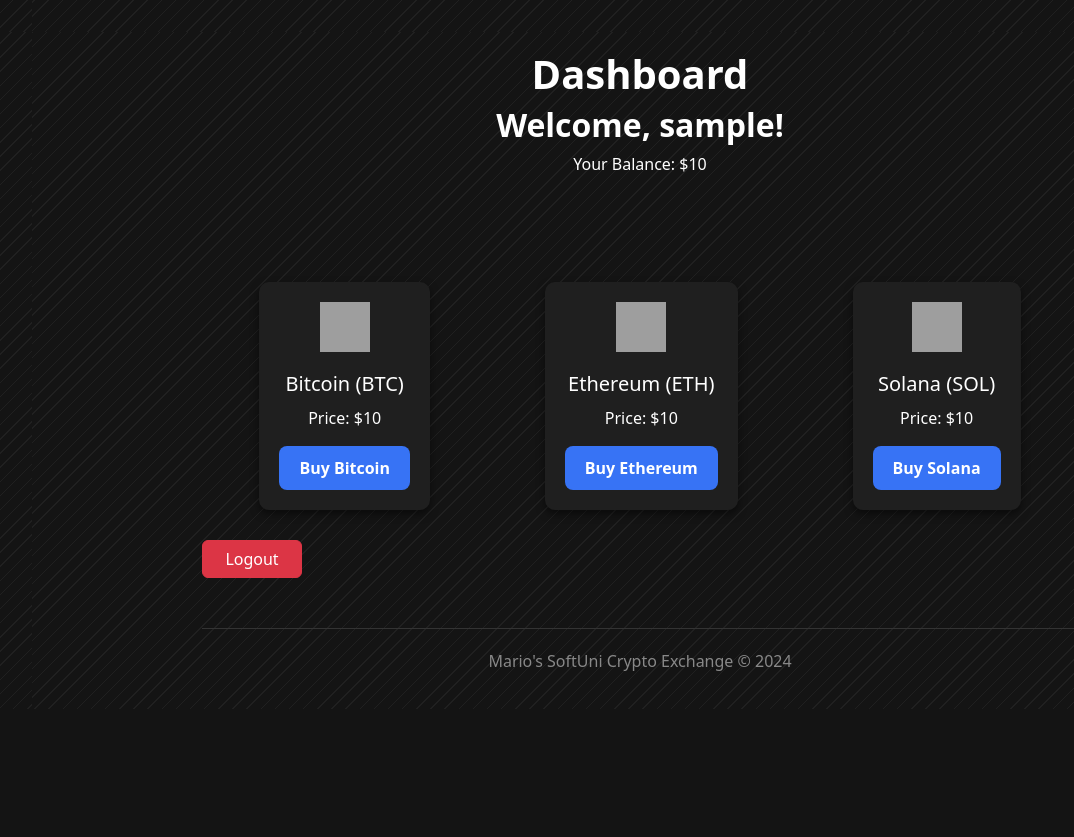
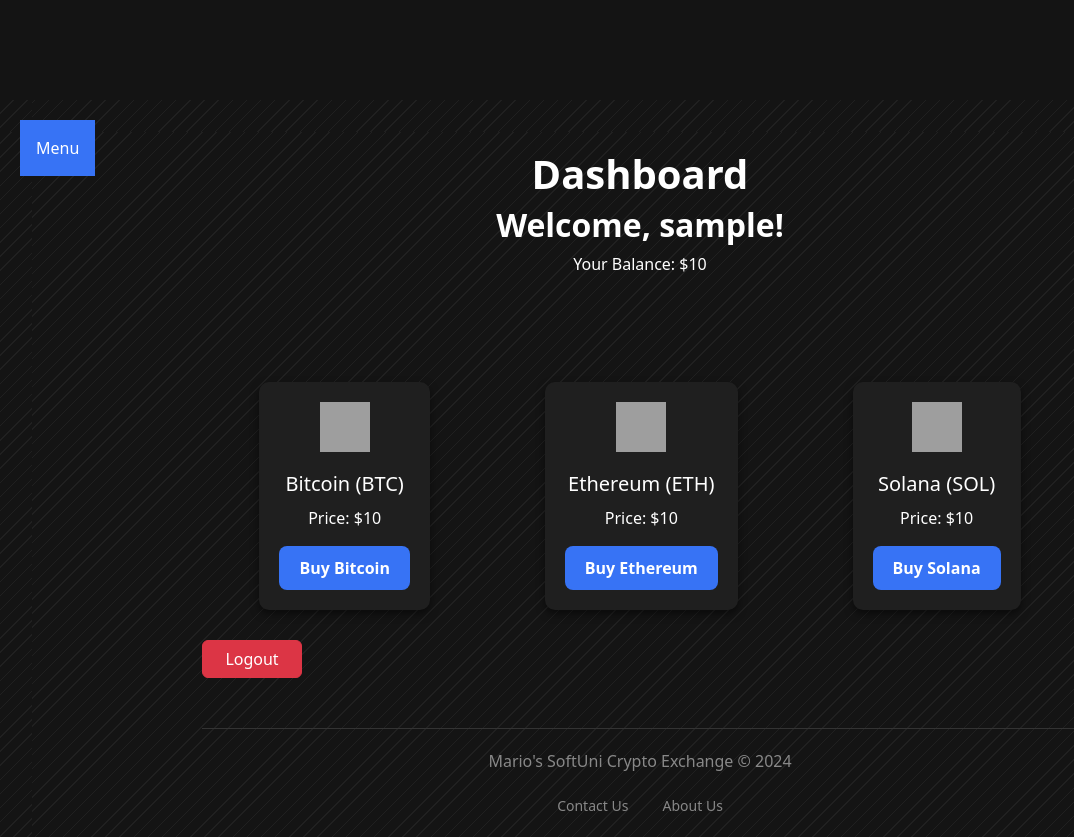
Before and after one commit to Mario8802/crypto_exchange, a Django app: template accounts/templates/accounts/dashboard.html in a window 1280 px wide. Shown: the whole page, without its empty margins (0-1074 px from the left). Before the commit the page ends 671 px from the top, so only its background shows below. Run offline with Django 5.2, Linux system fonts and the light colour scheme; a user stored in the database is signed in; tables that the repository leaves empty hold one stand-in row (values such as "Sample post"); the template is opened without the code that fills it: most values are stand-ins (such as "Sample title", 1, 10 or a date in 2020); grey boxes are pictures that could not be loaded.

Commit message:
Update dashboard.html

```diff
--- a/accounts/templates/accounts/dashboard.html
+++ b/accounts/templates/accounts/dashboard.html
@@ -13,7 +13,7 @@
             position: relative;
         }
 
-        /* Background moving lines */
+        /* Background dynamic lines */
         .background-lines {
             position: absolute;
             top: 0;
@@ -40,8 +40,54 @@
             }
         }
 
+        /* Top Left Dropdown */
+        .dropdown {
+            position: absolute;
+            top: 20px;
+            left: 20px;
+        }
+
+        .dropdown-content {
+            display: none;
+            position: absolute;
+            background-color: #1f1f1f;
+            min-width: 160px;
+            box-shadow: 0px 8px 16px rgba(0, 0, 0, 0.5);
+            z-index: 1;
+        }
+
+        .dropdown-content a {
+            color: white;
+            padding: 12px 16px;
+            text-decoration: none;
+            display: block;
+        }
+
+        .dropdown-content a:hover {
+            background-color: #3773f5;
+        }
+
+        .dropdown:hover .dropdown-content {
+            display: block;
+        }
+
+        .dropdown:hover .dropbtn {
+            background-color: #2851a3;
+        }
+
+        .dropbtn {
+            background-color: #3773f5;
+            color: white;
+            padding: 16px;
+            font-size: 16px;
+            border: none;
+            cursor: pointer;
+        }
+
+        /* Dashboard styles */
         .container {
             max-width: 900px;
+            margin-top: 100px; /* Adjusted for the menu at the top */
         }
 
         .dashboard-header {
@@ -50,7 +96,8 @@
             color: #ffffff;
         }
 
-        h1, h2 {
+        h1,
+        h2 {
             font-weight: bold;
         }
 
@@ -109,11 +156,39 @@
             border-top: 1px solid #333;
             color: #888;
         }
+
+        /* Contact and About sections */
+        .footer-links {
+            margin-top: 20px;
+        }
+
+        .footer-links a {
+            color: #888;
+            text-decoration: none;
+            margin: 0 15px;
+            font-size: 14px;
+        }
+
+        .footer-links a:hover {
+            color: #fff;
+        }
     </style>
 </head>
 
 <body>
     <div class="background-lines"></div>
+
+    <!-- Top Left Dropdown Menu -->
+    <div class="dropdown">
+        <button class="dropbtn">Menu</button>
+        <div class="dropdown-content">
+            <a href="#">News</a>
+            <a href="#">Market Updates</a>
+            <a href="#">Wallet</a>
+            <a href="#">Portfolio</a>
+            <a href="#">Support</a>
+        </div>
+    </div>
 
     <div class="container">
         <div class="dashboard-header">
@@ -147,8 +222,13 @@
 
         <a href="{% url 'logout' %}" class="btn btn-danger">Logout</a>
 
+        <!-- Footer with Contact and About Us -->
         <div class="footer">
             <p>Mario's SoftUni Crypto Exchange &copy; 2024</p>
+            <div class="footer-links">
+                <a href="#">Contact Us</a>
+                <a href="#">About Us</a>
+            </div>
         </div>
     </div>
 </body>
```
